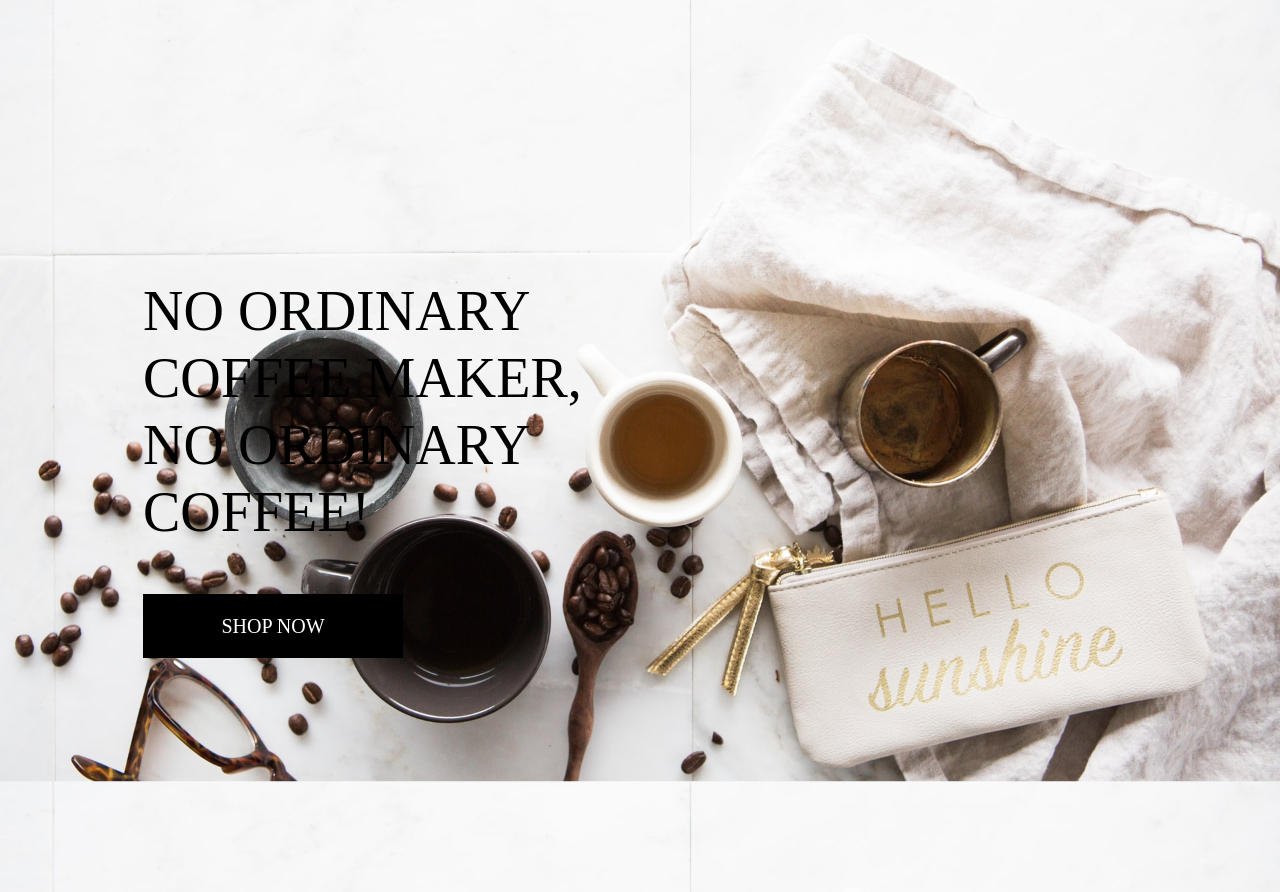
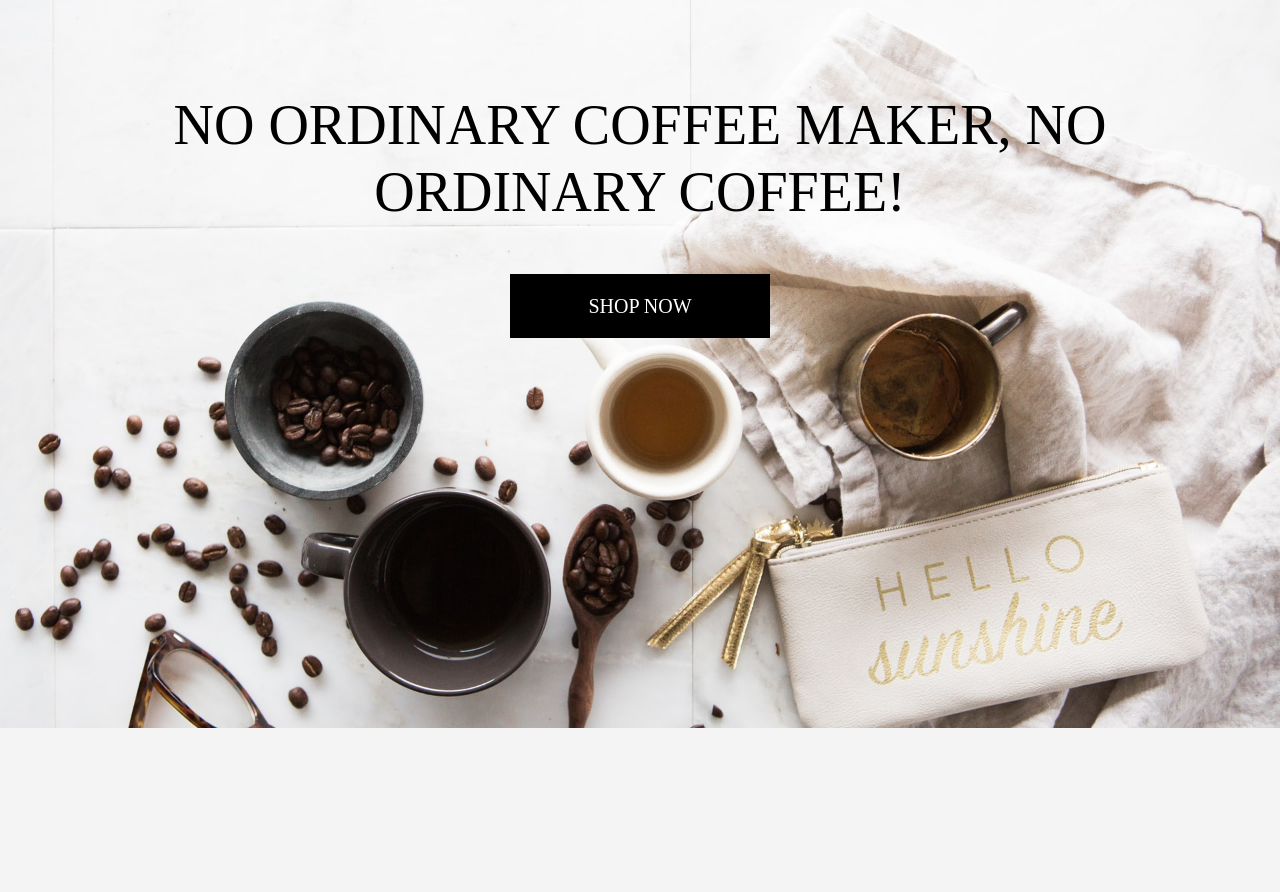
Before and after one commit to kenweechin/the_grind_house, a Django app: page / in a window 1280 px wide. Shown: the part 72-964 px from the top of the page. After the commit the page ends 800 px from the top, so only its background shows below. Run offline with Django 3.2, Linux system fonts and the light colour scheme; some libraries are stand-ins or nearby versions.

Commit message:
Re-align the main page title and the shop button to center

```diff
--- a/home/templates/home/index.html
+++ b/home/templates/home/index.html
@@ -11,14 +11,14 @@
 {% endblock %}
 
 {% block content %}
-    <div class="container h-100">
-        <div class="row h-100">
-            <div class="col-7 col-md-6 my-auto">
-                <h1 class="display-4 logo-font text-black">
+    <div class="container ">
+        <div class="row">
+            <div class="col-12 my-auto">
+                <h1 class="display-4 logo-font text-black text-center">
                     No ordinary coffee maker, no ordinary coffee!
                 </h1>
                 <div class="my-5">
-                    <h4>
+                    <h4 class="text-center">
                         <a href="" class="shop-button btn btn-lg rounded-0 text-uppercase py-3">Shop Now</a>
                     </h4>
                 </div>
```
